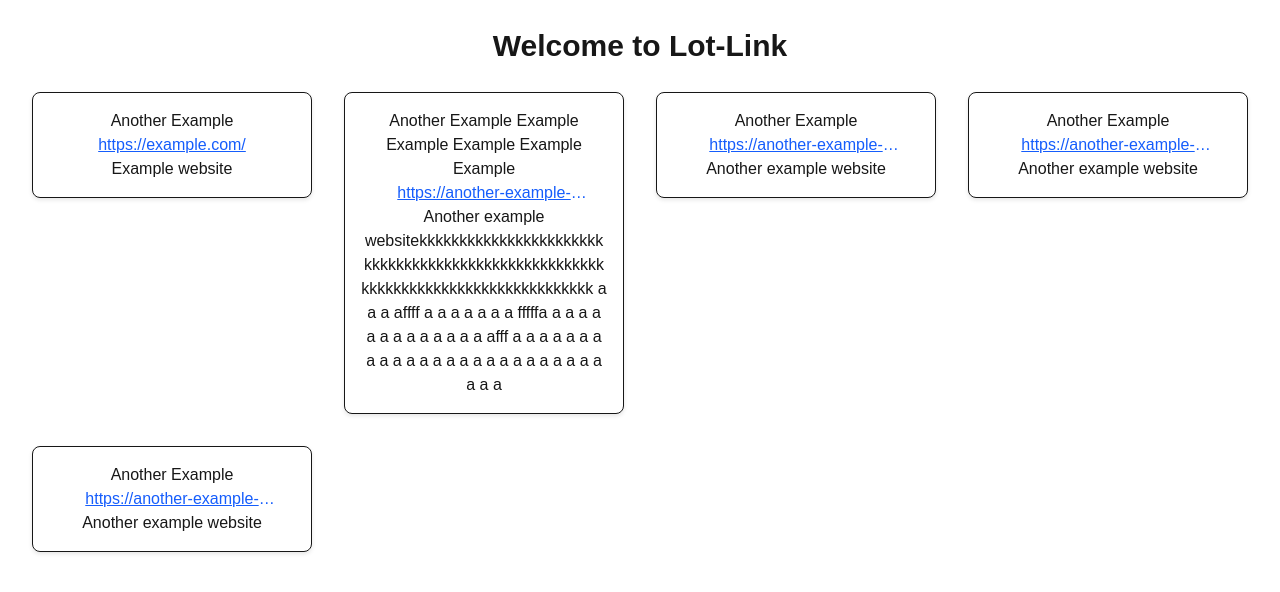
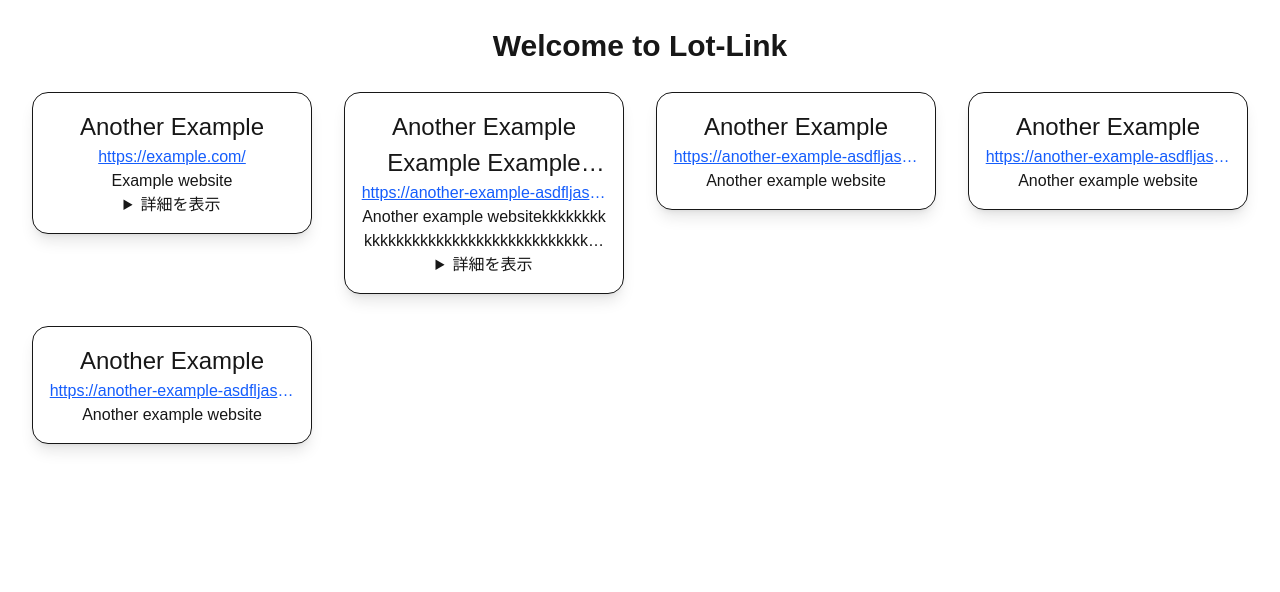
Before and after one commit to mizunofukusayou/Lot-Link, a Next.js app: page / in a window 1280 px wide. Shown: the top 592 px of the page. Built offline with nearby package versions, Linux system fonts and the light colour scheme.

Commit message:
refactor: remove unused CSS

```diff
--- a/src/app/components/card.module.css
+++ /dev/null
@@ -1,12 +0,0 @@
-.card {
-    border: 1px solid var(--foreground);
-    background-color: var(--background);
-    color: var(--foreground);
-    padding: 1rem;
-    margin: 1rem;
-    border-radius: 0.5rem;
-    box-shadow: 0 2px 4px rgba(0, 0, 0, 0.1);
-    max-width: 30rem;
-    text-align: center;
-    overflow-wrap: break-word;
-}
--- a/src/app/components/card.tsx
+++ b/src/app/components/card.tsx
@@ -1,26 +1,38 @@
 import { UUID } from "crypto";
-import styles from "@/app/components/card.module.css";
 
 export type CardData = {
     id: UUID;
     url: URL;
     title: string;
-    notes: string;
+    note?: string;
+    detail?: string;
     tags?: string[];
 };
 
 export default function Card(props: { card: CardData }) {
     return (
-        <div className={styles.card}>
-            <p>{props.card.title}</p>
+        <article className="border border-foreground bg-background text-foreground p-4 m-4 rounded-2xl text-center max-w-sm shadow-lg">
+            <h2 className="break-normal line-clamp-2 text-[1.5rem]">
+                {props.card.title}
+            </h2>
             <a
                 href={props.card.url.href}
                 title={props.card.url.href}
-                className="text-blue-600 underline break-normal line-clamp-1"
+                className="text-blue-600 underline break-all line-clamp-1 cursor-pointer"
+                target="_blank"
+                rel="noopener noreferrer"
             >
                 {props.card.url.href}
             </a>
-            <p>{props.card.notes}</p>
-        </div>
+            {props.card.note && <p className="break-all line-clamp-2">{props.card.note}</p>}
+            {props.card.detail && (
+                <details>
+                    <summary className="cursor-pointer">詳細を表示</summary>
+                    <p className="break-all whitespace-pre-wrap text-left mt-2 border rounded-3xl p-2">
+                        {props.card.detail}
+                    </p>
+                </details>
+            )}
+        </article>
     );
 }
--- a/src/app/components/listCards.tsx
+++ b/src/app/components/listCards.tsx
@@ -24,7 +24,7 @@ function filterCardsByTags(
     const op = operator ?? "or";
     if (!tags || tags.length === 0) {
         return cards;
-    } else {
+    }
     return cards.filter((card) => {
         if (!card.tags) return false;
         if (op === "and") {
@@ -33,4 +33,3 @@ function filterCardsByTags(
         return card.tags.some((tag) => tags.includes(tag));
     });
 }
-}
--- a/src/lib/mockData.ts
+++ b/src/lib/mockData.ts
@@ -6,7 +6,8 @@ export const mockCards: CardData[] = [
         id: "card0001-70cd-4aaa-87b8-7e9104b8a562",
         url: new URL("https://example.com"),
         title: "Another Example",
-        notes: "Example website",
+        note: "Example website",
+        detail: "This is a detailed description of the example website.",
         tags: ["example", "website"],
     },
     {
@@ -15,7 +16,8 @@ export const mockCards: CardData[] = [
             "https://another-example-asdfljasdlfjasldkfjalsdkjfalskdjfalsdkfjalsdkfj.com",
         ),
         title: "Another Example Example Example Example Example Example",
-        notes: "Another example websitekkkkkkkkkkkkkkkkkkkkkkkkkkkkkkkkkkkkkkkkkkkkkkkkkkkkkkkkkkkkkkkkkkkkkkkkkkkkkkkkkk a a a affff a a a a a a a fffffa a a a a a a a a a a a a a afff a a a a a a a a a a a a a a a a a a a a a a a a a a a a   ",
+        note: "Another example websitekkkkkkkkkkkkkkkkkkkkkkkkkkkkkkkkkkkkkkkkkkkkkkkkkkkkkkkkkkkkkkkkkkkkkkkkkkkkkkkkkk a a a affff a a a a a a a fffffa a a a a a a a a a a a a a afff a a a a a a a a a a a a a a a a a a a a a a a a a a a a   ",
+        detail: "This is a detailed description of the example website.longlonglonglonglonglonglonglonglonglonglonglonglonglonglonglonglonglonglonglonglonglonglonglonglonglonglonglonglonglonglonglonglonglonglonglonglonglonglonglonglonglonglonglonglonglonglonglonglong long description.",
         tags: ["example"],
     },
     {
@@ -24,7 +26,8 @@ export const mockCards: CardData[] = [
             "https://another-example-asdfljasdlfjasldkfjalsdkjfalskdjfalsdkfjalsdkfj.com",
         ),
         title: "Another Example",
-        notes: "Another example website",
+        note: "Another example website",
+        detail: "",
         tags: ["example"],
     },
     {
@@ -33,7 +36,7 @@ export const mockCards: CardData[] = [
             "https://another-example-asdfljasdlfjasldkfjalsdkjfalskdjfalsdkfjalsdkfj.com",
         ),
         title: "Another Example",
-        notes: "Another example website",
+        note: "Another example website",
         tags: ["example"],
     },
     {
@@ -42,7 +45,7 @@ export const mockCards: CardData[] = [
             "https://another-example-asdfljasdlfjasldkfjalsdkjfalskdjfalsdkfjalsdkfj.com",
         ),
         title: "Another Example",
-        notes: "Another example website",
+        note: "Another example website",
         tags: ["example"],
     },
 ];
```
Lines whose indentation alone changed are shown as unchanged.
